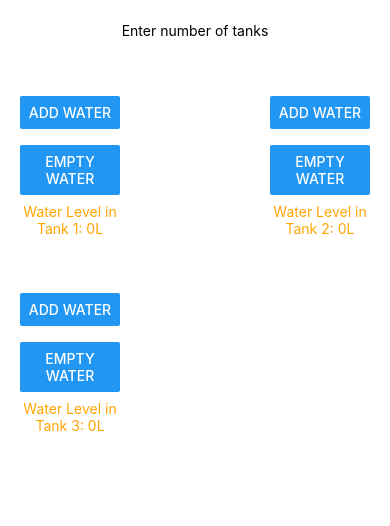
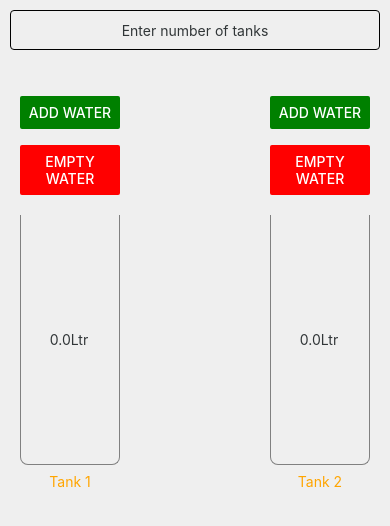
Before and after one commit to shreya-mishra/Puzzle_App, a React Native app: screen / in a window 390 px wide. Shown: the top 526 px of the page. Built offline with nearby package versions, Linux system fonts and the light colour scheme.

Commit message:
added containers and enhanced colors of views

```diff
--- a/src/App.tsx
+++ b/src/App.tsx
@@ -71,10 +71,11 @@ const App = () => {
     );
   };
   return (
-    <ScrollView>
+    <ScrollView style={styles.container}>
       <TextInput
         style={styles.input}
         placeholder="Enter number of tanks"
+        placeholderTextColor={'#313638'}
         keyboardType="numeric"
         onChangeText={text => setNumTanks(parseInt(text) || 0)}
       />
@@ -99,12 +100,13 @@ export default App;
 const styles = StyleSheet.create({
   container: {
     flex: 1,
-    justifyContent: 'center',
-    alignItems: 'center',
+    // justifyContent: 'center',
+    // alignItems: 'center',
+    backgroundColor: '#efefef',
   },
   input: {
     height: 40,
-    borderColor: 'white',
+    // borderColor: 'white',
     borderWidth: 1,
     marginBottom: 10,
     textAlign: 'center',
--- a/src/components/Button_.tsx
+++ b/src/components/Button_.tsx
@@ -4,11 +4,12 @@ import React from 'react';
 type ButtonType = {
   title: string;
   handler: () => void;
+  buttonColor: string;
 };
-const Button_ = ({title, handler}: ButtonType) => {
+const Button_ = ({title, handler, buttonColor}: ButtonType) => {
   return (
     <View style={styles.buttonContainer}>
-      <Button title={title} onPress={handler} />
+      <Button title={title} onPress={handler} color={buttonColor} />
     </View>
   );
 };
--- a/src/components/TankFrame.tsx
+++ b/src/components/TankFrame.tsx
@@ -1,5 +1,5 @@
-import {StyleSheet, Text, View} from 'react-native';
-import React from 'react';
+import {Animated, Easing, StyleSheet, Text, View} from 'react-native';
+import React, {useEffect, useState} from 'react';
 import Button_ from './Button_';
 
 type tankFrameType = {
@@ -16,16 +16,38 @@ const TankFrame = ({
   addWaterHandler,
   emptyWaterHandler,
 }: tankFrameType) => {
+  const [tankLevelHeight] = useState(new Animated.Value(0));
+
+  useEffect(() => {
+    Animated.timing(tankLevelHeight, {
+      toValue: quantity * 0.2,
+      duration: 500, // Adjust the duration as needed
+      easing: Easing.linear,
+    }).start();
+  }, [quantity]);
+
   return (
     <View style={styles.container} testID={testID}>
       <View style={styles.buttonContainer}>
-        <Button_ title={'Add Water'} handler={addWaterHandler} />
-        <Button_ title={'Empty Water'} handler={emptyWaterHandler} />
+        <Button_
+          title={'Add Water'}
+          handler={addWaterHandler}
+          buttonColor={'green'}
+        />
+        <Button_
+          title={'Empty Water'}
+          handler={emptyWaterHandler}
+          buttonColor={'red'}
+        />
       </View>
       {/* TODO: Add Water tank animation flow */}
-      <Text style={styles.basket}>
-        Water Level in Tank {index + 1}: {quantity}L
-      </Text>
+      <View style={styles.tank}>
+        <View style={styles.text}>
+          <Text style={{color: '#313638'}}>{quantity.toFixed(1)}Ltr</Text>
+        </View>
+        <Animated.View style={[styles.tankLevel, {height: tankLevelHeight}]} />
+      </View>
+      <Text style={styles.basket}>Tank {index + 1}</Text>
     </View>
   );
 };
@@ -37,13 +59,39 @@ const styles = StyleSheet.create({
     display: 'flex',
     justifyContent: 'space-between',
     width: 100,
-    //    height: 100,
     margin: 20,
     alignItems: 'center',
-
-    // marginTop: 20,
   },
-
+  text: {
+    position: 'absolute',
+    height: 250,
+    justifyContent: 'center',
+    alignItems: 'center',
+    display: 'flex',
+    width: 100,
+    transform: [{rotate: '180deg'}],
+  },
+  tank: {
+    height: 250,
+    width: 100,
+    borderWidth: 1,
+    borderBottomWidth: 0,
+    borderTopLeftRadius: 8,
+    borderTopRightRadius: 8,
+    borderColor: 'grey',
+    display: 'flex',
+    alignItems: 'flex-start',
+    overflow: 'hidden',
+    position: 'relative',
+    marginTop: 20,
+    transform: [{rotate: '180deg'}],
+  },
+  tankLevel: {
+    position: 'relative',
+    bottom: 0,
+    width: '100%',
+    backgroundColor: '#3994f8',
+  },
   buttonContainer: {
     display: 'flex',
     flexDirection: 'column',
--- a/src/utils/helper.ts
+++ b/src/utils/helper.ts
@@ -1,4 +1,4 @@
-export const NUMBER_OF_TANKS = 3;
+export const NUMBER_OF_TANKS = 2;
 export const MaxQuantity = 1000;
 export const flowRate = 25;
 export const getTotalWaterCanFlowOut = (
```
